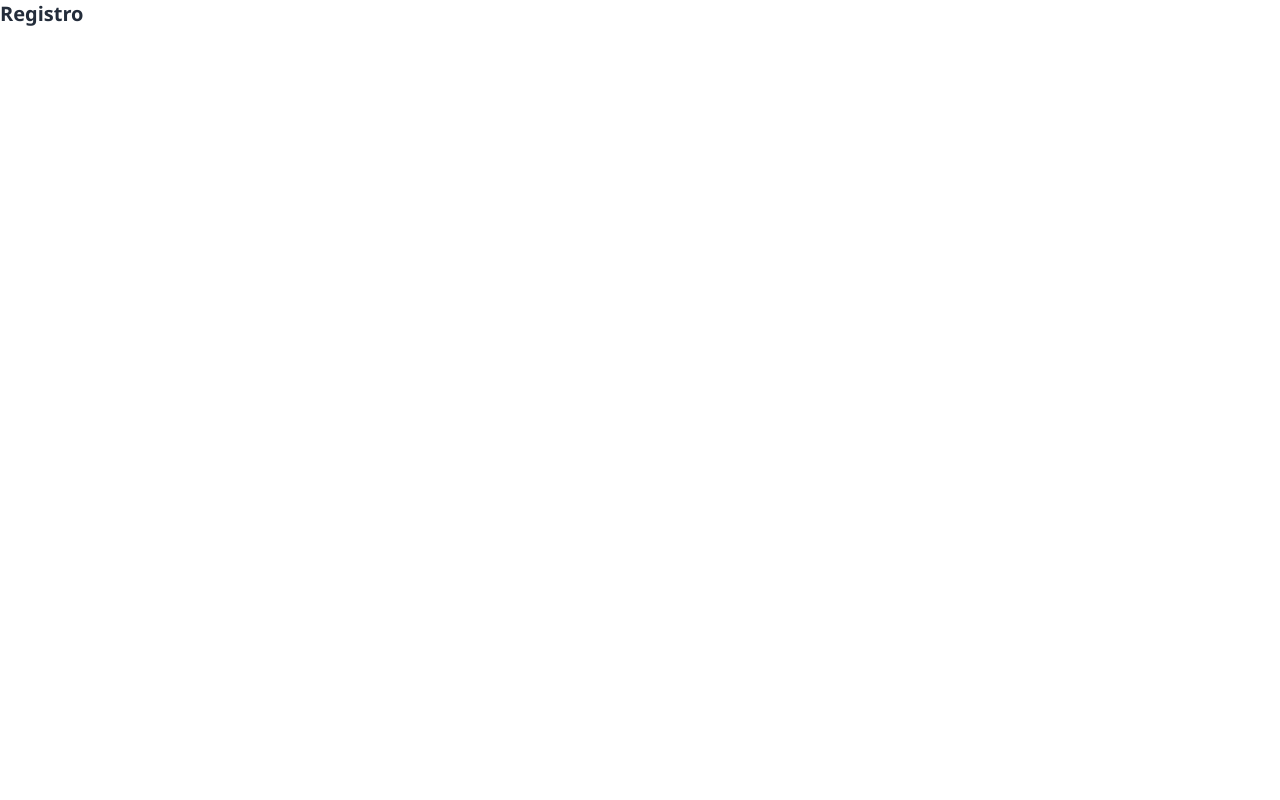
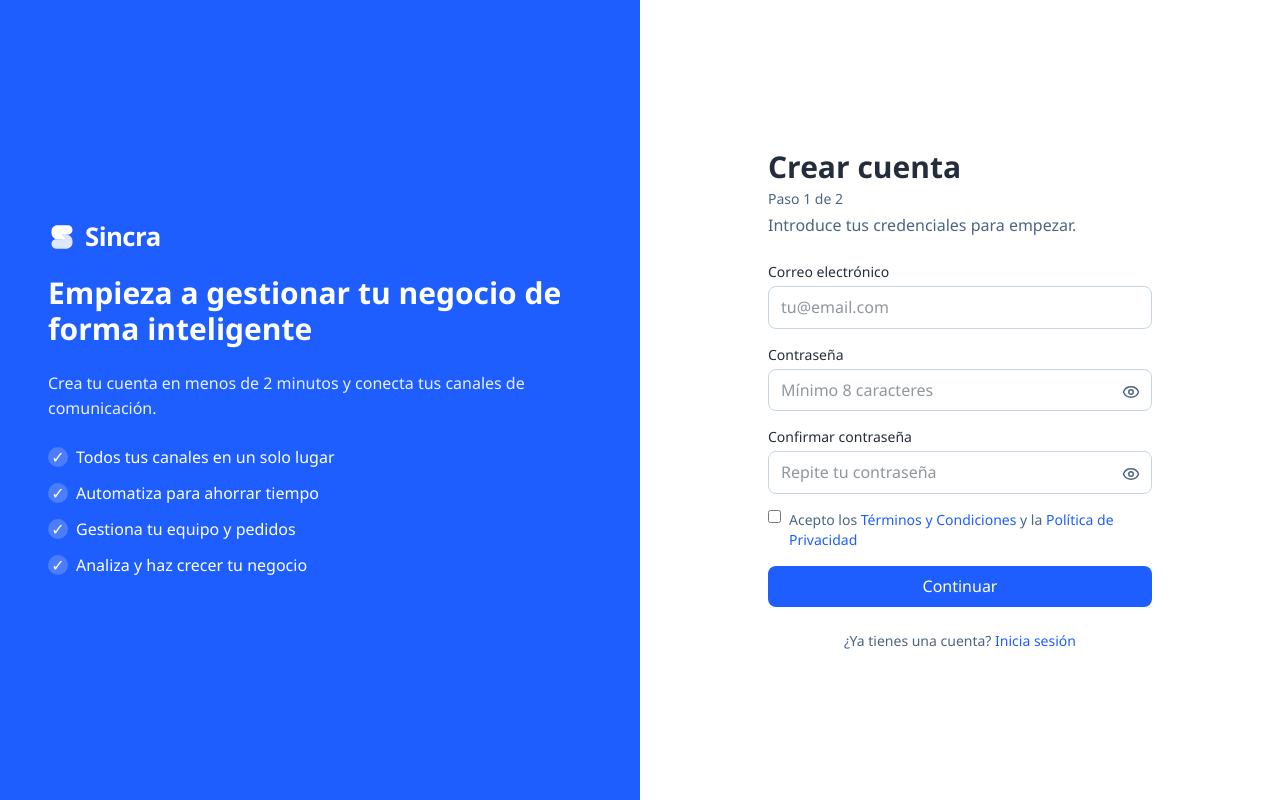
Before and after one commit to gemmaadev/sincra-saas, a React (Vite) app in the folder frontend/: page /register in a window 1280 px wide. Built offline with nearby package versions, Linux system fonts and the light colour scheme.

Commit message:
feat(auth): add register page UI

```diff
--- a/frontend/src/app/router/index.tsx
+++ b/frontend/src/app/router/index.tsx
@@ -3,7 +3,7 @@ import { AppLayout } from '@/app/layout/AppLayout'
 import { SiteLayout } from '@/app/layout/SiteLayout'
 import LandingPage from '@/pages/LandingPage'
 import LoginPage from '@/pages/LoginPage'
-import { RegisterPage } from '@/pages/RegisterPage'
+import RegisterPage from '@/pages/RegisterPage'
 import { OnboardingPage } from '@/pages/OnboardingPage'
 import { ForgotPasswordPage } from '@/pages/ForgotPasswordPage'
 import { ResetPasswordPage } from '@/pages/ResetPasswordPage'
--- a/frontend/src/pages/RegisterPage.tsx
+++ b/frontend/src/pages/RegisterPage.tsx
@@ -1,3 +1,143 @@
-export function RegisterPage() {
-  return <h1 className="text-xl font-semibold text-ink">Registro</h1>
+import { useForm } from 'react-hook-form'
+import { Link, useNavigate } from 'react-router'
+import { AuthLayout } from '@/app/layout/AuthLayout'
+import { SincraButton } from '@/shared/components/button'
+import { SincraLogo } from '@/shared/components/logo'
+import { Input, PasswordInput } from '@/shared/components/input'
+
+interface RegisterFormData {
+  email: string
+  password: string
+  confirmPassword: string
+  acceptTerms: boolean
 }
+
+const BENEFITS = [
+  'Todos tus canales en un solo lugar',
+  'Automatiza para ahorrar tiempo',
+  'Gestiona tu equipo y pedidos',
+  'Analiza y haz crecer tu negocio',
+]
+
+export default function RegisterPage() {
+  const navigate = useNavigate()
+
+  const {
+    register,
+    handleSubmit,
+    getValues,
+    formState: { errors },
+  } = useForm<RegisterFormData>()
+
+  const onSubmit = (data: RegisterFormData) => {
+    // We store the credentials in local state (they are not sent to the backend yet)
+    // The rest of the registration is completed during onboarding
+    sessionStorage.setItem(
+      'registerCredentials',
+      JSON.stringify({ email: data.email, password: data.password }),
+    )
+    navigate('/onboarding')
+  }
+
+  return (
+    <AuthLayout
+      leftPanel={
+        <div className="flex h-full flex-col justify-center gap-6 bg-primary p-12 text-white">
+          <SincraLogo size={28} variant="white" />
+          <h2 className="text-3xl font-bold">
+            Empieza a gestionar tu negocio de forma inteligente
+          </h2>
+          <p className="text-white/90">
+            Crea tu cuenta en menos de 2 minutos y conecta tus canales de comunicación.
+          </p>
+          <ul className="flex flex-col gap-3 text-base">
+            {BENEFITS.map((benefit) => (
+              <li key={benefit} className="flex items-center gap-2">
+                <span className="flex size-5 items-center justify-center rounded-full bg-white/20">
+                  ✓
+                </span>
+                {benefit}
+              </li>
+            ))}
+          </ul>
+        </div>
+      }
+    >
+      <div className="flex flex-col gap-6">
+        <div className="flex flex-col gap-1">
+          <h1 className="text-3xl font-bold text-ink">Crear cuenta</h1>
+          <p className="text-sm text-ink-muted">Paso 1 de 2</p>
+          <p className="text-ink-muted">Introduce tus credenciales para empezar.</p>
+        </div>
+
+        <form onSubmit={handleSubmit(onSubmit)} noValidate className="flex flex-col gap-4">
+          <Input
+            label="Correo electrónico"
+            type="email"
+            placeholder="tu@email.com"
+            error={errors.email?.message}
+            {...register('email', {
+              required: 'El email es obligatorio',
+              pattern: {
+                value: /^[^\s@]+@[^\s@]+\.[^\s@]+$/,
+                message: 'Introduce un email válido',
+              },
+            })}
+          />
+
+          <PasswordInput
+            label="Contraseña"
+            placeholder="Mínimo 8 caracteres"
+            error={errors.password?.message}
+            registration={register('password', {
+              required: 'La contraseña es obligatoria',
+              minLength: { value: 8, message: 'La contraseña debe tener al menos 8 caracteres' },
+            })}
+          />
+
+          <PasswordInput
+            label="Confirmar contraseña"
+            placeholder="Repite tu contraseña"
+            error={errors.confirmPassword?.message}
+            registration={register('confirmPassword', {
+              required: 'Repite tu contraseña',
+              validate: (value) =>
+                value === getValues('password') || 'Las contraseñas no coinciden',
+            })}
+          />
+
+          <label className="flex items-start gap-2 text-sm text-ink-muted">
+            <input
+              type="checkbox"
+              {...register('acceptTerms', {
+                required: 'Debes aceptar los términos para continuar',
+              })}
+            />
+            <span>
+              Acepto los{' '}
+              <a href="/terminos" className="text-primary">
+                Términos y Condiciones
+              </a>{' '}
+              y la{' '}
+              <a href="/privacidad" className="text-primary">
+                Política de Privacidad
+              </a>
+            </span>
+          </label>
+          {errors.acceptTerms && <p className="text-sm text-error">{errors.acceptTerms.message}</p>}
+
+          <SincraButton type="submit" variant="primary">
+            Continuar
+          </SincraButton>
+        </form>
+
+        <p className="text-center text-sm text-ink-muted">
+          ¿Ya tienes una cuenta?{' '}
+          <Link to="/login" className="text-primary">
+            Inicia sesión
+          </Link>
+        </p>
+      </div>
+    </AuthLayout>
+  )
+}
```
